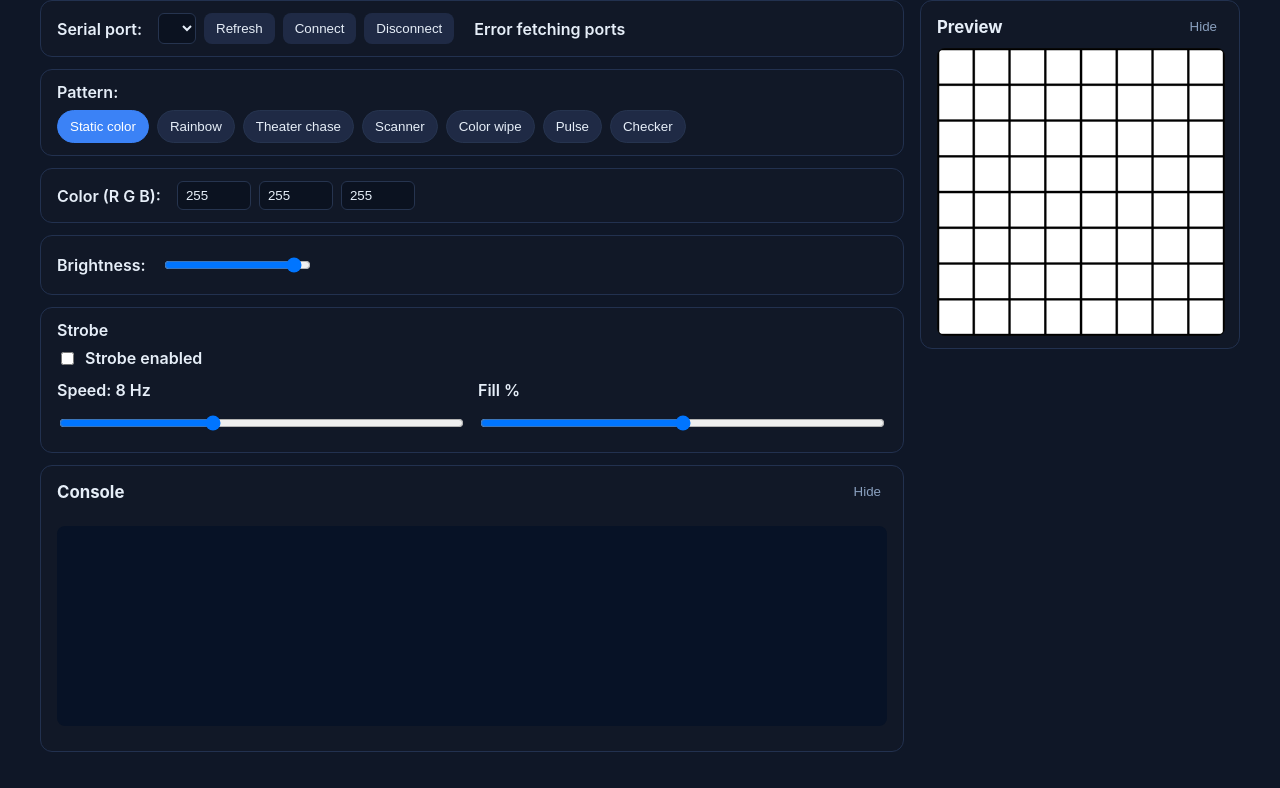
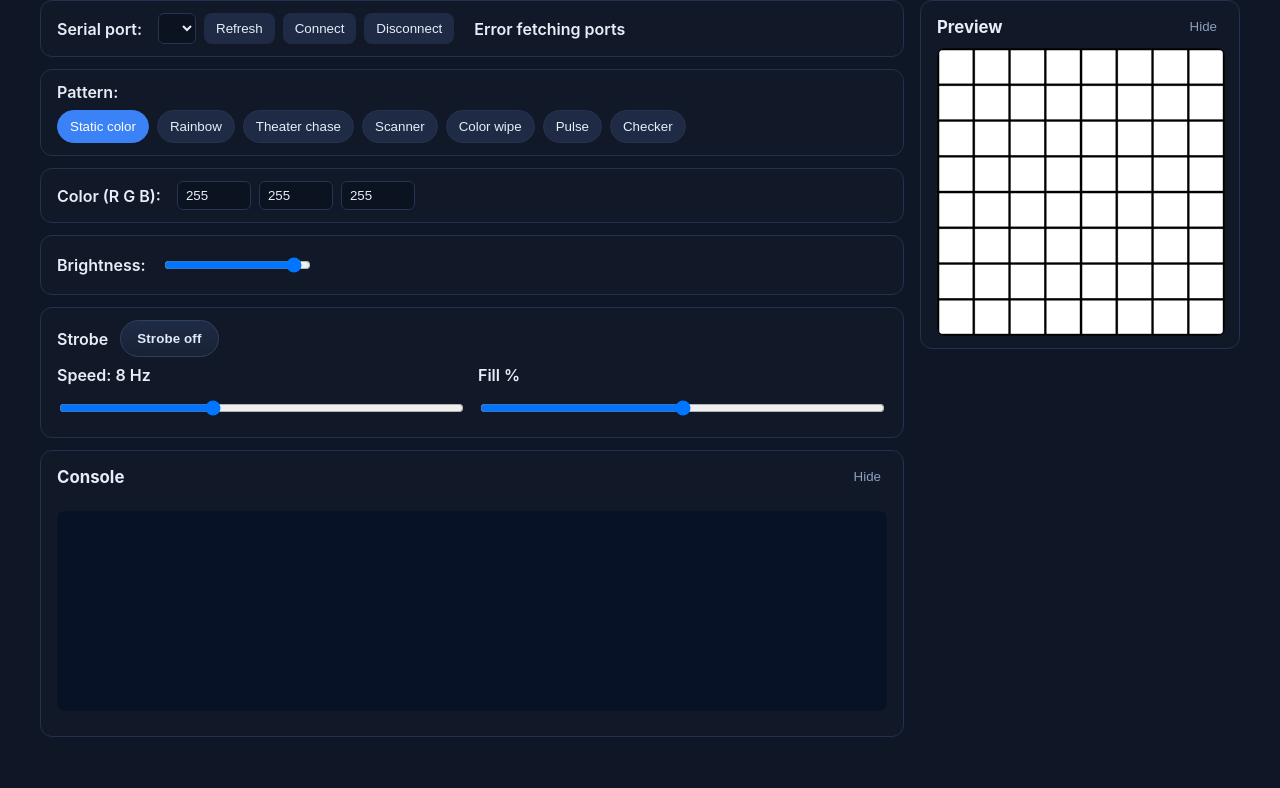
Before and after one commit to zeti1223/LED-Matrix-Disp, a plain HTML site: page web_ui/static/index.html in a window 1280 px wide. Shown: the part 102-890 px from the top of the page. Drawn offline with nearby package versions, Linux system fonts and the light colour scheme; no server answers.

Commit message:
strobe fixes

```diff
--- a/web_ui/static/app.js
+++ b/web_ui/static/app.js
@@ -40,6 +40,19 @@ function setSelectedPattern(pattern) {
     });
 }
 
+function getStrobeEnabled() {
+    const button = $('strobe-toggle');
+    return !!(button && button.classList.contains('active'));
+}
+
+function setStrobeEnabled(enabled) {
+    const button = $('strobe-toggle');
+    if (!button) return;
+    button.classList.toggle('active', enabled);
+    button.setAttribute('aria-pressed', enabled ? 'true' : 'false');
+    button.textContent = enabled ? 'Strobe on' : 'Strobe off';
+}
+
 // simple debounce helper
 function debounce(fn, wait) { let t; return (...args) => { clearTimeout(t); t = setTimeout(() => fn(...args), wait); }; }
 
@@ -54,6 +67,7 @@ document.addEventListener('DOMContentLoaded', () => {
     refreshPorts();
 
     setSelectedPattern(0);
+    setStrobeEnabled(false);
 
     $('refresh').addEventListener('click', refreshPorts);
 
@@ -79,11 +93,19 @@ document.addEventListener('DOMContentLoaded', () => {
         });
     });
 
+    const strobeToggleBtn = $('strobe-toggle');
+    if (strobeToggleBtn) {
+        strobeToggleBtn.addEventListener('click', () => {
+            setStrobeEnabled(!getStrobeEnabled());
+            updatePreviewState();
+        });
+    }
+
     const briEl = $('brightness');
     if (briEl) briEl.addEventListener('input', () => { updatePreviewState(); });
 
     // Strobe controls: update preview on change (on/off, speed + fill)
-    const strobeControls = ['strobe-on','strobe-speed','strobe-duty'];
+    const strobeControls = ['strobe-speed','strobe-duty'];
     strobeControls.forEach(id => {
         const el = $(id);
         if (!el) return;
@@ -168,7 +190,7 @@ function getSelectedState() {
         g: parseInt($('g').value || 0),
         b: parseInt($('b').value || 0),
         brightness: parseInt($('brightness').value || 128),
-        strobeOn: $('strobe-on') ? !!$('strobe-on').checked : false,
+        strobeOn: getStrobeEnabled(),
         strobeSpeed: $('strobe-speed') ? parseInt($('strobe-speed').value || 8) : 8,
         strobeFill: $('strobe-duty') ? parseInt($('strobe-duty').value || 50) : 50,
     };
@@ -272,7 +294,7 @@ function getPixelColor(state, x, y) {
             color = [0,0,0];
     }
 
-    // Simple strobe on/off overlay: checkbox enables strobing of the animation
+    // Simple strobe on/off overlay: toggle button enables strobing of the animation
     const enabled = !!state.strobeOn;
     if (!enabled) return color;
 
--- a/web_ui/static/index.html
+++ b/web_ui/static/index.html
@@ -48,12 +48,11 @@
                 </section>
 
                 <section class="card">
-                    <label>Strobe</label>
+                    <div class="strobe-header">
+                        <label>Strobe</label>
+                        <button id="strobe-toggle" type="button" class="strobe-toggle-btn" aria-pressed="false">Strobe off</button>
+                    </div>
                     <div class="strobe-grid">
-                        <label class="strobe-toggle">
-                            <input id="strobe-on" type="checkbox">
-                            <span>Strobe enabled</span>
-                        </label>
                         <div class="strobe-sliders">
                             <div>
                                 <label>Speed: <span id="strobe-speed-val">8 Hz</span></label>
--- a/web_ui/static/styles.css
+++ b/web_ui/static/styles.css
@@ -87,11 +87,38 @@ h1 {
     gap: 12px;
 }
 
-.strobe-toggle {
+.strobe-header {
+    width: 100%;
     display: flex;
     align-items: center;
-    gap: 8px;
-    margin: 0;
+    gap: 12px;
+}
+
+.strobe-header > label {
+    margin-right: 0;
+}
+
+.strobe-toggle-btn {
+    justify-self: start;
+    background: linear-gradient(180deg, #1f2a45, #182235);
+    color: #dfeaff;
+    border: 1px solid #30415f;
+    padding: 10px 16px;
+    border-radius: 999px;
+    cursor: pointer;
+    font-weight: 700;
+    letter-spacing: 0.01em;
+}
+
+.strobe-toggle-btn:hover {
+    background: linear-gradient(180deg, #263657, #1f2a45);
+}
+
+.strobe-toggle-btn.active {
+    background: linear-gradient(180deg, #3b82f6, #2563eb);
+    border-color: #3b82f6;
+    color: #fff;
+    box-shadow: 0 0 0 1px rgba(59,130,246,0.18), 0 10px 24px rgba(37,99,235,0.24);
 }
 
 .strobe-sliders {
```
